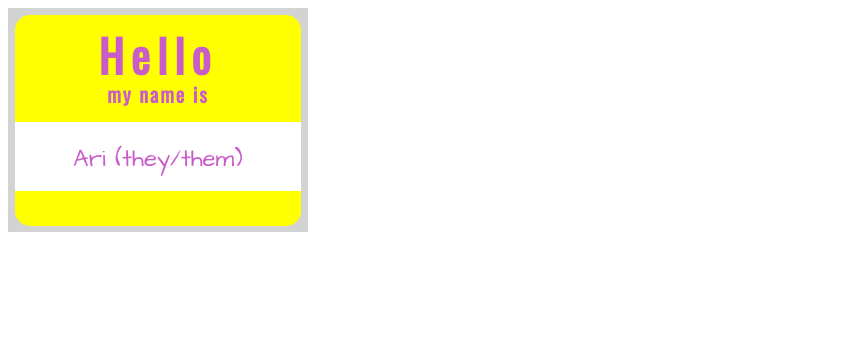
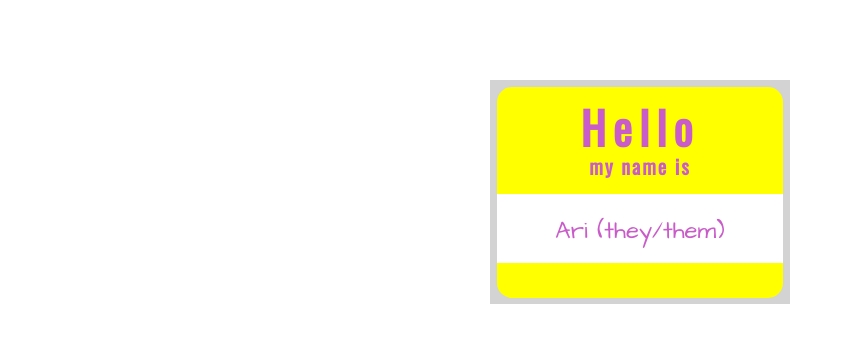
Before and after one commit to ari-harlem-caballero/LAB-02a-name-tag, a plain HTML site: page index.html in a window 1280 px wide. Shown: the whole page, without its empty margins (0-845 px from the left). Drawn offline with nearby package versions, Linux system fonts and the light colour scheme.

Commit message:
centered in page

```diff
--- a/styles.css
+++ b/styles.css
@@ -3,6 +3,9 @@ body {
     color: rgb(201, 92, 201);
     width: 300px;
     text-align: center;
+    justify-content: center;
+    align-content: center;
+    margin: 80px auto;
 }
 div {
     border: 12px solid lightgrey;
```
